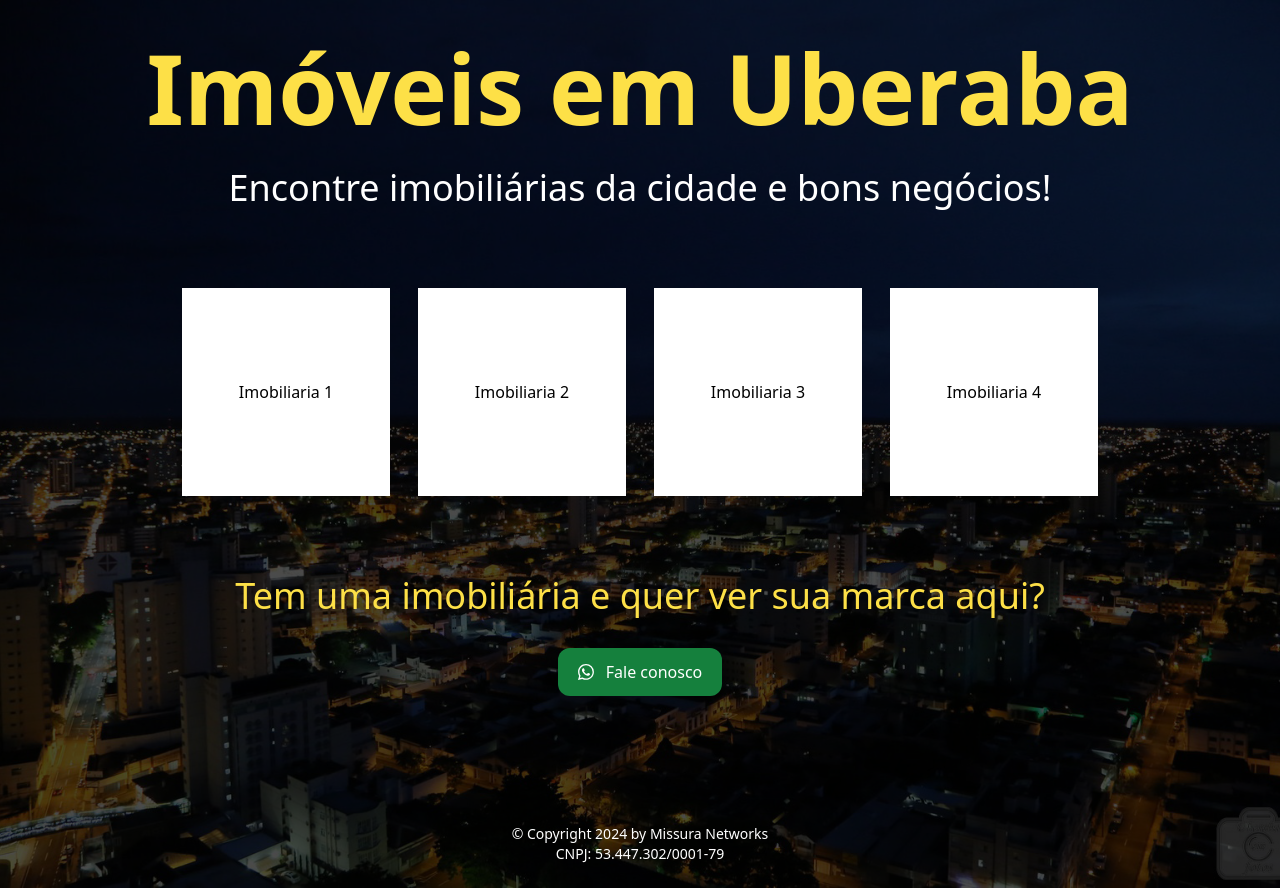
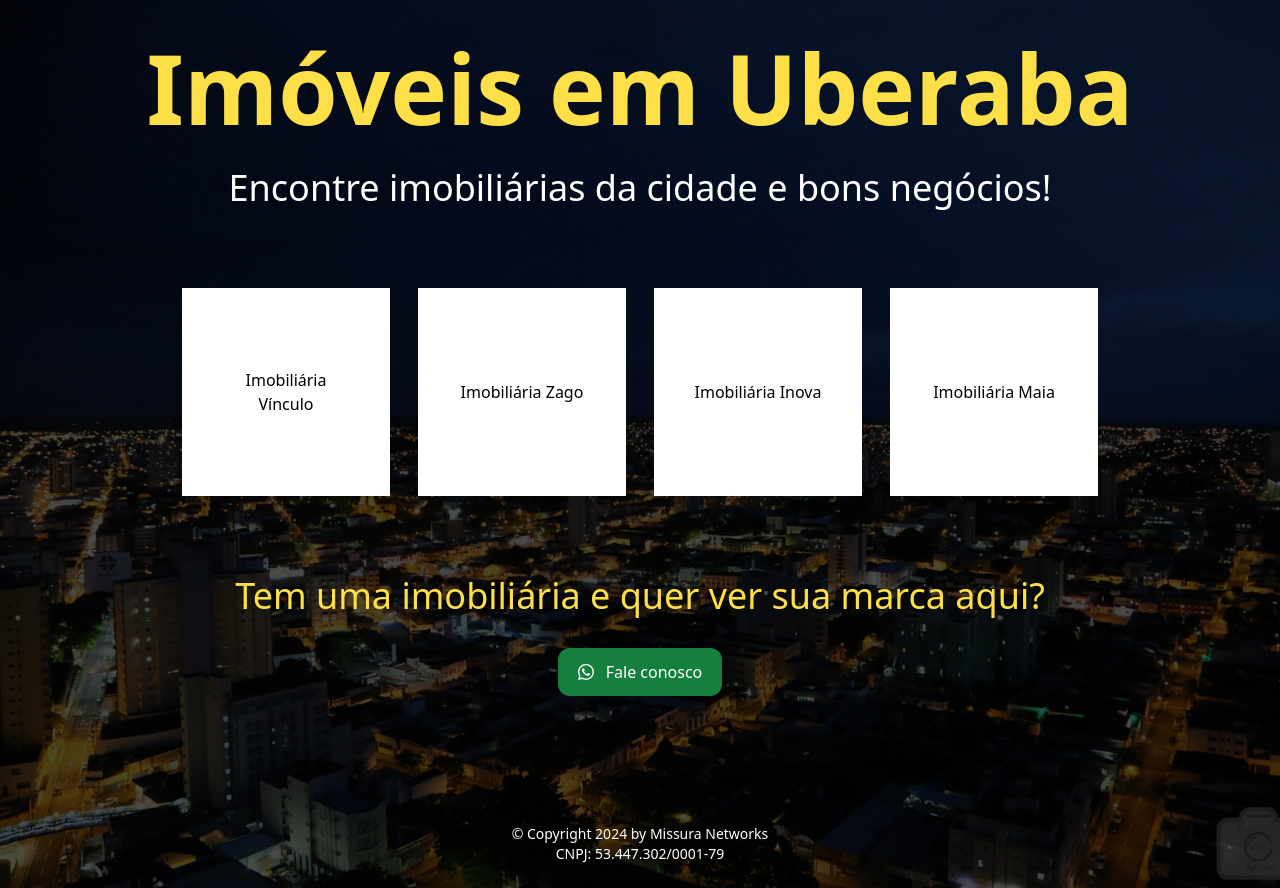
Before and after one commit to mmissura/imoveisemuberaba, a React (Vite) app: page / in a window 1280 px wide. Built offline with nearby package versions, Linux system fonts and the light colour scheme.

Commit message:
change names clients

```diff
--- a/src/App.tsx
+++ b/src/App.tsx
@@ -16,7 +16,7 @@ export const App = () => {
             target="_blank"
             className="bg-white text-black py-3 px-10 text-center mt-12 flex justify-center items-center gap-3 rounded-xl mb-12"
             >
-              Imobiliaria 1
+              Imobiliária Vínculo
             </a>
             {/* Sua imobiliária aqui */}
           </div>
@@ -25,7 +25,7 @@ export const App = () => {
             target="_blank"
             className="bg-white text-black py-3 px-10 text-center mt-12 flex justify-center items-center gap-3 rounded-xl mb-12"
             >
-              Imobiliaria 2
+              Imobiliária Zago
             </a>
             {/* Sua imobiliária aqui */}
           </div>
@@ -34,16 +34,16 @@ export const App = () => {
             target="_blank"
             className="bg-white text-black py-3 px-10 text-center mt-12 flex justify-center items-center gap-3 rounded-xl mb-12"
             >
-              Imobiliaria 3
+              Imobiliária Inova
             </a>
             {/* Sua imobiliária aqui */}
           </div>
           <div className="2xl:w-52 xl:w-52 lg:w-52 w-full h-52 2xl:col-span-3 xl:col-span-3 lg:col-span-6 col-span-12 bg-white flex justify-center items-center">
-            <a href='https://vinculoimoveis.com.br/'
+            <a href='https://maiaimoveis.imb.br/'
             target="_blank"
             className="bg-white text-black py-3 px-10 text-center mt-12 flex justify-center items-center gap-3 rounded-xl mb-12"
             >
-              Imobiliaria 4
+              Imobiliária Maia
             </a>
             {/* Sua imobiliária aqui */}
           </div>
```
